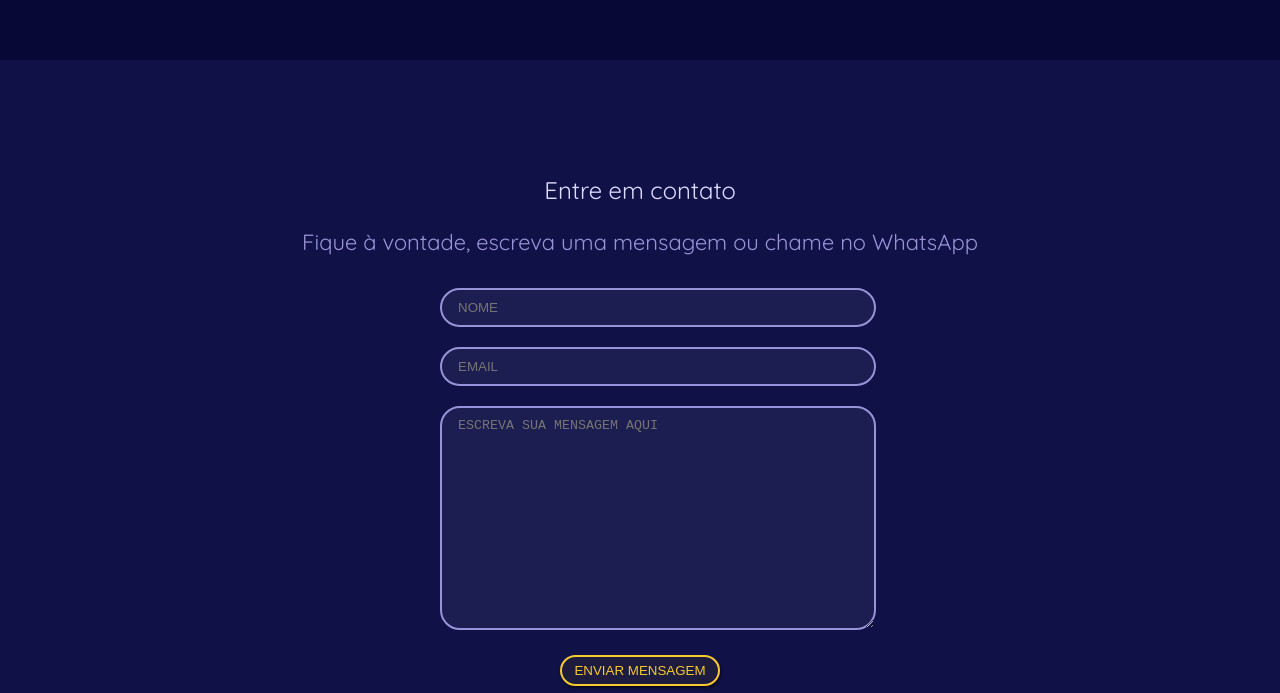
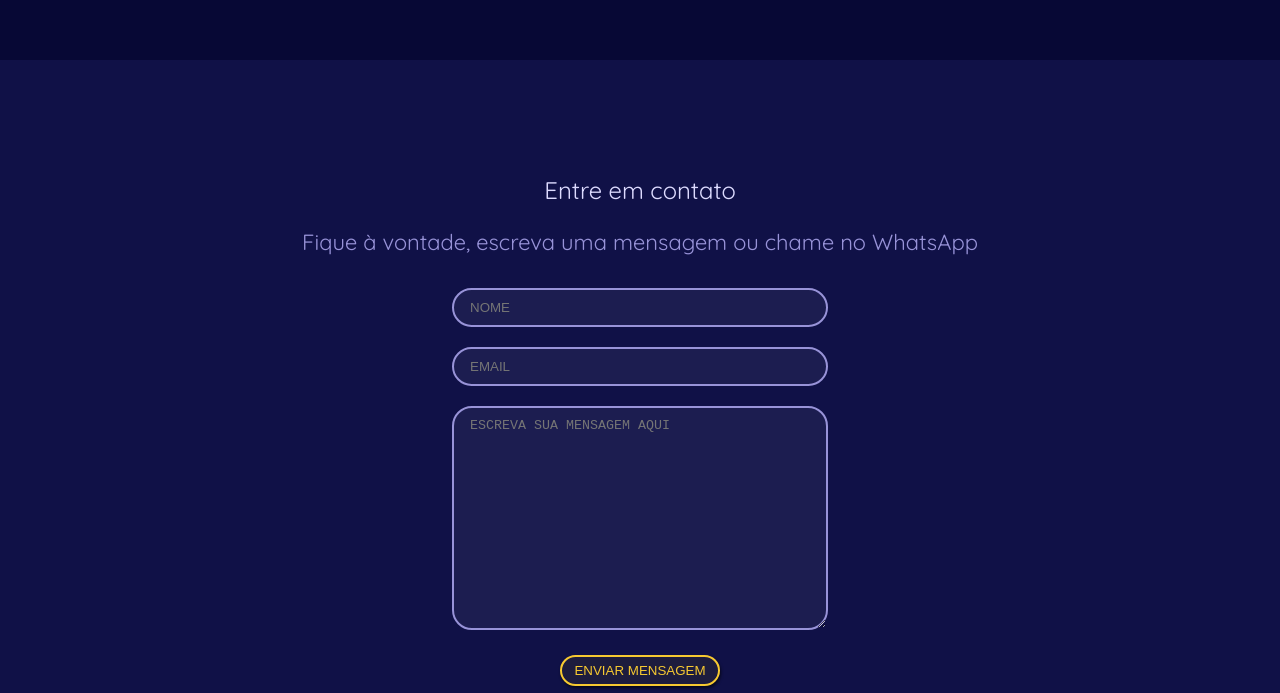
Before and after one commit to chinforoso/meu_portfolio, a plain HTML site: page index.html in a window 1280 px wide. Shown: the part 2135-2828 px from the top of the page. Drawn offline with Linux system fonts and the light colour scheme.

Commit message:
correções no CSS
Algumas correções de posicionamento nas áreas: input e textarea.

```diff
--- a/styles.css
+++ b/styles.css
@@ -175,7 +175,7 @@ h4 {
   text-align: center;
 }
 #contact input, #contact textarea {
-  width: 100%;
+  width: 85%;
   margin: 10px 0;
 }
 #contact textarea {
@@ -362,4 +362,4 @@ footer img {
 
 }
 
-/* possíveis ajustes a serem feitos em eventuais casualidades de incompatibilidade com dispositivos mobile.
+/* possíveis ajustes a serem feitos em eventuais casualidades de incompatibilidade com dispositivos mobile. */
```
